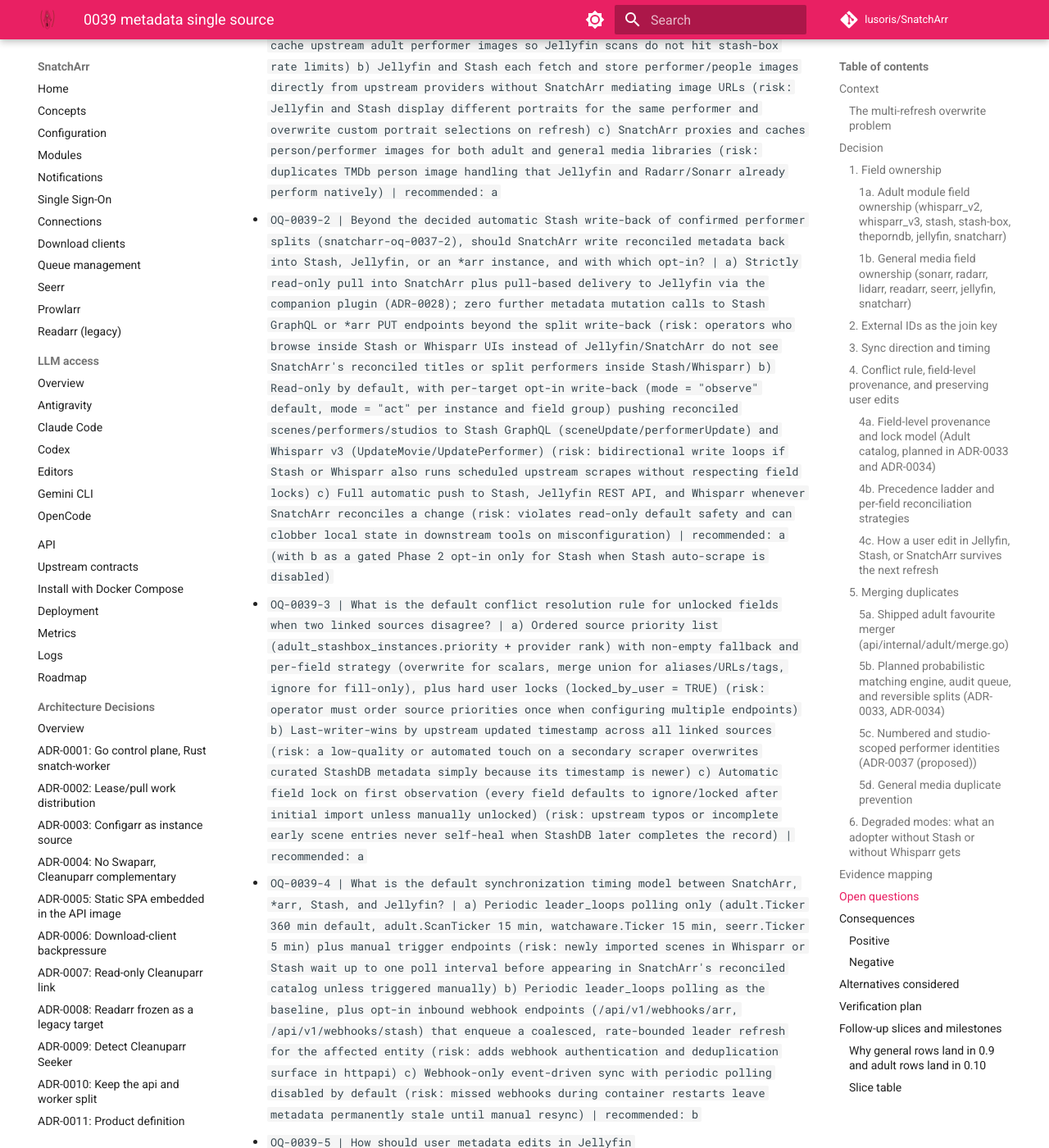
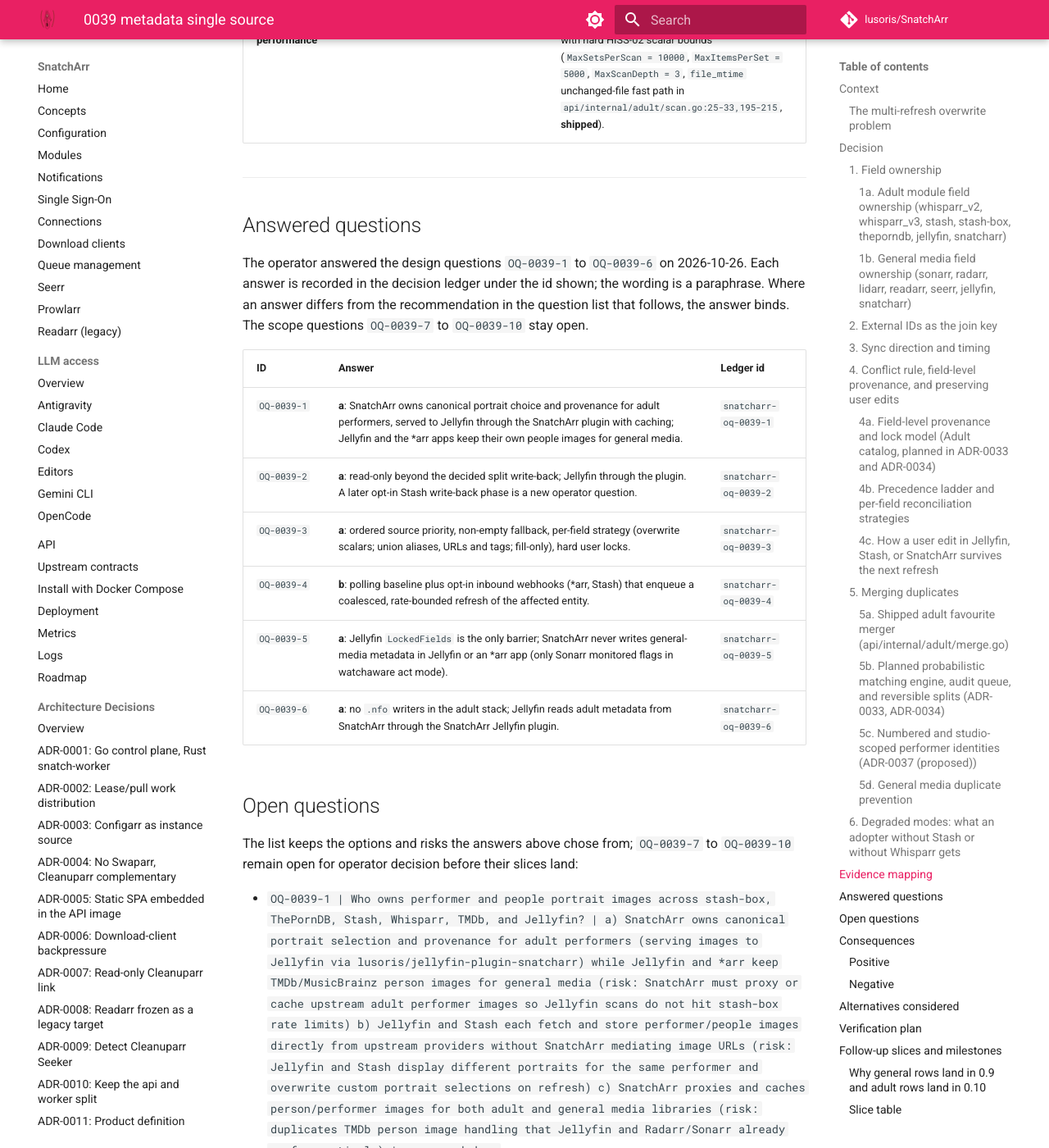
Before and after one commit to lusoris/SnatchArr, an MkDocs documentation site: the page built from docs/adr/0039-metadata-single-source.md, in a window 1280 px wide and 1400 px high, scrolled down 31778 px. Shown: the whole window at 82% size. Built offline with MkDocs 1.6.1 and Material for MkDocs 9.7.7, drawn with Linux system fonts in a browser that asks for light colours; comment, search, counter and statistics services are not loaded; some of the changed text lies outside the part shown.

Commit message:
docs(adr): record answers to OQ-0039-1 to OQ-0039-6
Add an answered-questions table citing ledger ids snatcharr-oq-0039-1
to snatcharr-oq-0039-6 and update the image owner, write-back, conflict
rule and Jellyfin barrier text to match. The scope questions OQ-0039-7
to OQ-0039-10 stay open, so the ADR stays Proposed.

Signed-off-by: lusoris <lusoris@proton.me>

```diff
--- a/docs/adr/0039-metadata-single-source.md
+++ b/docs/adr/0039-metadata-single-source.md
@@ -7,7 +7,7 @@
 
 # ADR-0039: Single source of truth for metadata across *arr, Stash, Jellyfin and SnatchArr
 
-- **Status**: Proposed
+- **Status**: Proposed (design questions `OQ-0039-1` to `OQ-0039-6` answered 2026-10-26, ledger ids `snatcharr-oq-0039-1` to `snatcharr-oq-0039-6`; scope questions `OQ-0039-7` to `OQ-0039-10` open)
 - **Date**: 2026-10-26
 - **Deciders**: lusoris
 - **Related**:
@@ -85,7 +85,7 @@
 | **Studios & Networks**: canonical name, parent studio (`parent_studio_id`), top-level network (`network_studio_id`), aliases, URLs | `adult_favorite_studios` (`000036_adult_module.up.sql:39-47`, shipped); `adult_studios` ([ADR-0033](0033-adult-identity-and-model.md), planned) | **SnatchArr** (reconciled from `stash-box` `Studio.Parent` and `theporndb` `Site.ParentID` / `NetworkID`) | SnatchArr UI, Jellyfin companion plugin ([ADR-0028](0028-jellyfin-plugin.md)) | SnatchArr `adult.Ticker` (`api/internal/adult/sync.go:116-154`, shipped for favourites), matching engine & admin audit queue ([ADR-0034](0034-matching-engine-and-model-connection.md), planned) | Favourites shipped; hierarchy planned ([ADR-0033](0033-adult-identity-and-model.md)) |
 | **Tags & Taxonomy**: normalized tag name, aliases, category, parent-child tag hierarchy, entity-tag assignments | `adult_tags`, `adult_entity_tags` ([ADR-0033](0033-adult-identity-and-model.md)) | **SnatchArr** (reconciled via `merge` or `overwrite` strategy in [ADR-0034](0034-matching-engine-and-model-connection.md)) | SnatchArr UI, Jellyfin companion plugin ([ADR-0028](0028-jellyfin-plugin.md)) | SnatchArr sync loop, admin tag normalizer | Planned ([ADR-0033](0033-adult-identity-and-model.md), [ADR-0034](0034-matching-engine-and-model-connection.md)) |
 | **Images (Image-set galleries)**: filesystem image-set folders, image dimensions, byte size, `sha256_checksum`, `file_mtime` | `adult_image_sets`, `adult_image_items` (`000036_adult_module.up.sql:49-71`, `000039_adult_image_items_unique.up.sql:7-16`) | **SnatchArr** (`adult.ScanTicker`, `api/internal/adult/scan.go:45-463`) | SnatchArr UI, Jellyfin companion plugin (`/api/v1/adult/jellyfin/image-items/{id}/content`, [ADR-0028](0028-jellyfin-plugin.md)) | SnatchArr `adult.ScanTicker` reading `image_set_dir` (read-only on filesystem; writes `.stashignore` only when opted in per [ADR-0032](0032-stash-own-or-integrate.md)) | Scanner shipped; Jellyfin delivery planned ([ADR-0028](0028-jellyfin-plugin.md)) |
-| **Images (Scene covers, performer portraits, studio logos)**: upstream image URLs and served artwork | `stashbox.Scene.Images`, `stashbox.Performer.Images`, `whisparr.Movie.Images`, Jellyfin `BaseItemDto.ImageTags` (`OQ-0039-1`) | **Pending `OQ-0039-1`** (recommended: **SnatchArr** owns canonical image URL selection + provenance; **Jellyfin** caches rendered artwork) | SnatchArr UI, Jellyfin server & clients | SnatchArr metadata reconciler; Jellyfin image fetcher via `IahRemoteImageProvider` ([ADR-0028](0028-jellyfin-plugin.md)) | Planned ([ADR-0028](0028-jellyfin-plugin.md), `OQ-0039-1`) |
+| **Images (Scene covers, performer portraits, studio logos)**: upstream image URLs and served artwork | `stashbox.Scene.Images`, `stashbox.Performer.Images`, `whisparr.Movie.Images`, Jellyfin `BaseItemDto.ImageTags` (`OQ-0039-1`) | **SnatchArr** for adult performer portraits (answer `OQ-0039-1`, ledger `snatcharr-oq-0039-1`): canonical choice and provenance, served to Jellyfin through the SnatchArr plugin with caching; Jellyfin and the *arr apps keep their own people images for general media | SnatchArr UI, Jellyfin server & clients | SnatchArr metadata reconciler; Jellyfin image fetcher via `IahRemoteImageProvider` ([ADR-0028](0028-jellyfin-plugin.md)) | Planned ([ADR-0028](0028-jellyfin-plugin.md), `OQ-0039-1`) |
 | **Play State**: per-user watched boolean, play count, resume position (`PlaybackPositionTicks`), `PlayedPercentage`, `LastPlayedDate` | Jellyfin `UserItemDataDto` (`github.com/golusoris/goenvoy/mediaserver/jellyfin/v3`) -> `watchaware_item_watches` (`000029_watchaware.up.sql:15-31`) | **Jellyfin** (or Emby; Stash `play_count` / `resume_time` is secondary in degraded playback setups) | SnatchArr `watchaware.Ticker` (`api/internal/watchaware/jellyfin.go:40-72`), Jellyfin clients | Jellyfin playback sessions and user mark-played actions | Shipped (`api/internal/watchaware`) |
 | **File Facts (Video path & size)**: on-disk video file path, relative path, byte size, release group, languages | `whisparr.MovieFile` / `whisparr.EpisodeFile` (`Path`, `RelativePath`, `Size`) and Stash `SceneFile` | **Whisparr** (for Whisparr-managed library roots) / **Stash** (for Stash-indexed folders not in Whisparr) | SnatchArr, Jellyfin, Stash | Whisparr import/rename engine; Stash scanner on Stash-owned roots | Whisparr probe shipped; Stash probe planned ([ADR-0032](0032-stash-own-or-integrate.md)) |
 | **File Facts (Video hashes)**: `OSHASH` (OpenSubtitles 64-bit hash), `PHASH` (64-bit DCT perceptual hash), `MD5` | Stash `SceneFile.fingerprints` -> `adult_scene_fingerprints` ([ADR-0033](0033-adult-identity-and-model.md)) | **Stash** (computes hashes from local video streams) & **stash-box** (crowd-submitted fingerprint consensus with `submissions` and `reports`) | SnatchArr matching engine ([ADR-0034](0034-matching-engine-and-model-connection.md)) | Stash local file scanner; stash-box community submissions (ingested read-only by SnatchArr) | Planned ([ADR-0032](0032-stash-own-or-integrate.md), [ADR-0033](0033-adult-identity-and-model.md), [ADR-0034](0034-matching-engine-and-model-connection.md)) |
@@ -161,7 +161,7 @@
 
 #### 4b. Precedence ladder and per-field reconciliation strategies
 
-On every sync pass (`adult.Ticker`), each field `(entity_kind, entity_id, field_name)` is evaluated in strict precedence order (subject to the default policy choice in `OQ-0039-3`):
+On every sync pass (`adult.Ticker`), each field `(entity_kind, entity_id, field_name)` is evaluated in strict precedence order (answer `OQ-0039-3`, ledger `snatcharr-oq-0039-3`: ordered source priority, non-empty fallback, a per-field strategy that overwrites scalars, unions aliases, URLs and tags or fills only, and hard user locks):
 
 1. **Rule 1 — User lock wins unconditionally (`locked_by_user = TRUE`)**:
    If `locked_by_user = TRUE`, the canonical column on `adult_performers`, `adult_studios`, or `adult_scenes` is **never modified** by any automated sync pass, regardless of source priority or upstream timestamps. The incoming upstream value is recorded only inside `candidate_values_json` so the operator can inspect upstream drift in the audit workbench ([ADR-0034](0034-matching-engine-and-model-connection.md)).
@@ -179,10 +179,10 @@
 2. **User edit in Jellyfin**:
    When a user edits an item in the Jellyfin UI (for example, changing a movie/scene `Name`, `Overview`, `Genres`, `Tags`, `Studios`, or `People`), Jellyfin appends the modified field name to `BaseItemDto.LockedFields` (or sets `BaseItemDto.LockData = true` when locking the entire item).
    - **Adult items served by `lusoris/jellyfin-plugin-snatcharr` ([ADR-0028](0028-jellyfin-plugin.md))**: Jellyfin's metadata refresh pipeline checks `LockedFields` and `LockData` before applying fields returned by the plugin's `IRemoteMetadataProvider<Movie, MovieInfo>` implementation (ADR-0028). In addition, the companion plugin inspects `ItemUpdateType` / `LockedFields` before writing any field or image so locked fields in Jellyfin are never overwritten on refresh.
-   - **General media items (`sonarr`, `radarr`, `lidarr`, `readarr`)**: `*arr` instances must be configured not to overwrite existing `.nfo` files on routine rescan when operators curate fields in Jellyfin, or Jellyfin's `LockedFields` acts as the barrier during Jellyfin library scans (`OQ-0039-5`, `OQ-0039-6`).
+   - **General media items (`sonarr`, `radarr`, `lidarr`, `readarr`)**: Jellyfin's `LockedFields` is the only barrier during Jellyfin library scans (answer `OQ-0039-5`, ledger `snatcharr-oq-0039-5`); SnatchArr never writes general-media metadata in Jellyfin or an *arr app, apart from Sonarr monitored flags in watchaware act mode.
 3. **User edit in Stash**:
    When Stash is integrated as an inventory and fingerprint source ([ADR-0032](0032-stash-own-or-integrate.md), [ADR-0033](0033-adult-identity-and-model.md)):
-   - One write path is already decided: a confirmed performer split writes back to a connected Stash automatically (ledger `snatcharr-oq-0037-2`, ADR-0037 (proposed)). Every other write-back to Stash is open (`OQ-0039-2`); until it is answered, SnatchArr writes nothing else to Stash, so an operator's manual edit inside Stash is not overwritten.
+   - One write path is already decided: a confirmed performer split writes back to a connected Stash automatically (ledger `snatcharr-oq-0037-2`, ADR-0037 (proposed)). Answer `OQ-0039-2` (ledger `snatcharr-oq-0039-2`): SnatchArr stays read-only beyond that split write-back, and reaches Jellyfin only through the plugin, so an operator's manual edit inside Stash is not overwritten. A later opt-in Stash write-back phase is a new operator question, not pre-approved.
    - When SnatchArr ingests Stash scene/performer records into `adult_external_refs`, if Stash reports an `updated_at` timestamp newer than the last ingested `payload_sha256` and the field in SnatchArr is unlocked (`locked_by_user = FALSE`), SnatchArr detects that the local Stash record diverged from the upstream stash-box value matching Stash's `stash_ids`. Under the source priority list (or if Stash local edits are given priority above remote scrapers), SnatchArr promotes the Stash user edit or surfaces it in `adult_identity_suggestions` / `candidate_values_json` without clobbering it.
 
 ---
@@ -281,9 +281,22 @@
 
 ---
 
+## Answered questions
+
+The operator answered the design questions `OQ-0039-1` to `OQ-0039-6` on 2026-10-26. Each answer is recorded in the decision ledger under the id shown; the wording is a paraphrase. Where an answer differs from the recommendation in the question list that follows, the answer binds. The scope questions `OQ-0039-7` to `OQ-0039-10` stay open.
+
+| ID | Answer | Ledger id |
+| :--- | :--- | :--- |
+| `OQ-0039-1` | **a**: SnatchArr owns canonical portrait choice and provenance for adult performers, served to Jellyfin through the SnatchArr plugin with caching; Jellyfin and the *arr apps keep their own people images for general media. | `snatcharr-oq-0039-1` |
+| `OQ-0039-2` | **a**: read-only beyond the decided split write-back; Jellyfin through the plugin. A later opt-in Stash write-back phase is a new operator question. | `snatcharr-oq-0039-2` |
+| `OQ-0039-3` | **a**: ordered source priority, non-empty fallback, per-field strategy (overwrite scalars; union aliases, URLs and tags; fill-only), hard user locks. | `snatcharr-oq-0039-3` |
+| `OQ-0039-4` | **b**: polling baseline plus opt-in inbound webhooks (*arr, Stash) that enqueue a coalesced, rate-bounded refresh of the affected entity. | `snatcharr-oq-0039-4` |
+| `OQ-0039-5` | **a**: Jellyfin `LockedFields` is the only barrier; SnatchArr never writes general-media metadata in Jellyfin or an *arr app (only Sonarr monitored flags in watchaware act mode). | `snatcharr-oq-0039-5` |
+| `OQ-0039-6` | **a**: no `.nfo` writers in the adult stack; Jellyfin reads adult metadata from SnatchArr through the SnatchArr Jellyfin plugin. | `snatcharr-oq-0039-6` |
+
 ## Open questions
 
-Every product choice below remains open for operator decision before implementation slices land:
+The list keeps the options and risks the answers above chose from; `OQ-0039-7` to `OQ-0039-10` remain open for operator decision before their slices land:
 
 - `OQ-0039-1 | Who owns performer and people portrait images across stash-box, ThePornDB, Stash, Whisparr, TMDb, and Jellyfin? | a) SnatchArr owns canonical portrait selection and provenance for adult performers (serving images to Jellyfin via lusoris/jellyfin-plugin-snatcharr) while Jellyfin and *arr keep TMDb/MusicBrainz person images for general media (risk: SnatchArr must proxy or cache upstream adult performer images so Jellyfin scans do not hit stash-box rate limits) b) Jellyfin and Stash each fetch and store performer/people images directly from upstream providers without SnatchArr mediating image URLs (risk: Jellyfin and Stash display different portraits for the same performer and overwrite custom portrait selections on refresh) c) SnatchArr proxies and caches person/performer images for both adult and general media libraries (risk: duplicates TMDb person image handling that Jellyfin and Radarr/Sonarr already perform natively) | recommended: a`
 - `OQ-0039-2 | Beyond the decided automatic Stash write-back of confirmed performer splits (snatcharr-oq-0037-2), should SnatchArr write reconciled metadata back into Stash, Jellyfin, or an *arr instance, and with which opt-in? | a) Strictly read-only pull into SnatchArr plus pull-based delivery to Jellyfin via the companion plugin (ADR-0028); zero further metadata mutation calls to Stash GraphQL or *arr PUT endpoints beyond the split write-back (risk: operators who browse inside Stash or Whisparr UIs instead of Jellyfin/SnatchArr do not see SnatchArr's reconciled titles or split performers inside Stash/Whisparr) b) Read-only by default, with per-target opt-in write-back (mode = "observe" default, mode = "act" per instance and field group) pushing reconciled scenes/performers/studios to Stash GraphQL (sceneUpdate/performerUpdate) and Whisparr v3 (UpdateMovie/UpdatePerformer) (risk: bidirectional write loops if Stash or Whisparr also runs scheduled upstream scrapes without respecting field locks) c) Full automatic push to Stash, Jellyfin REST API, and Whisparr whenever SnatchArr reconciles a change (risk: violates read-only default safety and can clobber local state in downstream tools on misconfiguration) | recommended: a (with b as a gated Phase 2 opt-in only for Stash when Stash auto-scrape is disabled)`
```
